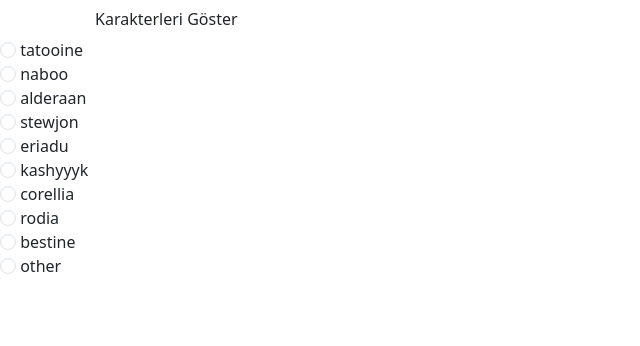
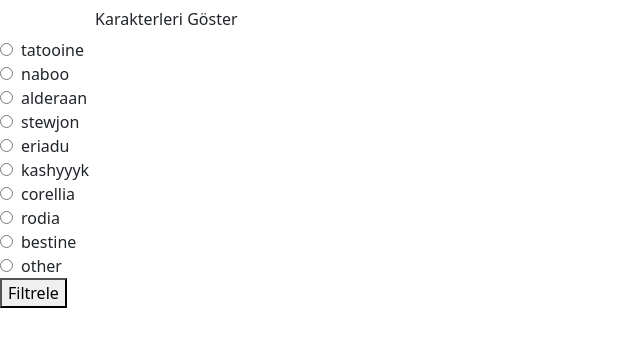
Before and after one commit to furkycl/JavaScript-Star-Wars-Karakterleri, a plain HTML site: page index.html in a window 1280 px wide. Shown: the whole page, without its empty margins (0-640 px from the left). Drawn offline with nearby package versions, Linux system fonts and the light colour scheme.

Commit message:
radio buttonlara filtreleme özelliği eklendi

```diff
--- a/index.html
+++ b/index.html
@@ -17,16 +17,17 @@
                 Göster</button>
         </div>
     </section>
+    <form id="homeworldsfilterform" name="homeworldsfilterform">
+        <div id="homeworlds-filter-container" name="homeworldsfiltercontainer">
+        </div>
+        <button type="submit" onclick="filteredcharacterShow()">Filtrele</button>
+    </form>
+
     <div id="charactersrow" class="row">
     </div>
-    <form name="homeworldsfilterform">
-        <div id="homeworlds-filter-container" name="homeworldsfiltercontainer">
-        </div>
-    </form>
     <script src="script.js"></script>
     <script src="https://cdn.jsdelivr.net/npm/bootstrap@5.3.3/dist/js/bootstrap.bundle.min.js"
         integrity="sha384-YvpcrYf0tY3lHB60NNkmXc5s9fDVZLESaAA55NDzOxhy9GkcIdslK1eN7N6jIeHz"
         crossorigin="anonymous"></script>
 </body>
-
 </html>
--- a/script.js
+++ b/script.js
@@ -196,6 +196,128 @@
 const homeworlds = homeworldsLowercase;
 console.log(homeworlds);
 
+/* o yüzden bu çözümü yaptım Part 3 ve 4 buraya gelecek*/
+const filter_group = document.getElementById("homeworlds-filter-container");
+homeworlds.forEach((world, index) => {
+  const div = document.createElement("div");
+
+  const radio = document.createElement("input");
+  const unique_id = "filter-radio-" + index;
+  radio.id = unique_id;
+  radio.type = "radio";
+  radio.value = world;
+  radio.name = "home";
+  radio.classList.value = "me-2";
+
+  const label = document.createElement("label");
+  label.for = unique_id;
+  label.innerText = world;
+
+  div.appendChild(radio);
+  div.appendChild(label);
+  filter_group.appendChild(div);
+});
+
+
+
+const filter_form = document.getElementById("homeworldsfilterform");
+filter_form.addEventListener("submit", (e) => {
+  e.preventDefault();
+  let filteredHomeworld = "";
+  const data = new FormData(filter_form);
+  for (const entry of data) {
+    filteredHomeworld = entry[1];
+  }
+  filteredcharacterShow(filteredHomeworld);
+});
+
+
+
+function filteredcharacterShow(filteredHomeworld) {
+  if (charactersrow.innerHTML === "") {
+    showcharacters.classList.remove("btn-success");
+    showcharacters.classList.add("btn-danger");
+    showcharacters.innerText = "Karakterleri Gizle";
+  }
+  charactersrow.innerHTML = "";
+  let i;
+  for (i = 0; i < characters.length; i++) {
+    if (
+      (characters[i].homeworld ?? "other").toLowerCase() === filteredHomeworld ||
+      !filteredHomeworld
+    ) {
+      let newdiv = document.createElement("div");
+      newdiv.classList.add("col-3");
+      newdiv.innerHTML = `
+            <div class="card" style="width: 18rem;">
+              <img src="${characters[i % characters.length].pic}" class="card-img-top" alt="...">
+              <ul class="list-group list-group-flush">
+                <li class="list-group-item">ID:${characters[i % characters.length].id}</li>
+                <li class="list-group-item">Name:${characters[i % characters.length].name}</li>
+                <li class="list-group-item">Homeworld:${characters[i % characters.length].homeworld}</li>
+              </ul>
+            </div>`;
+      charactersrow.appendChild(newdiv);
+    }
+  }
+}
+
+/*
+function filteredcharacterShow(filteredHomeworld) {
+  if (charactersrow.innerHTML === "") {
+    showcharacters.classList.remove("btn-success");
+    showcharacters.classList.add("btn-danger");
+    showcharacters.innerText = "Karakterleri Gizle";
+  }
+  charactersrow.innerHTML = "";
+  let i;
+  for (i = 0; i < characters.length; i++) {
+    if (
+      (characters[i].homeworld == "other") === filteredHomeworld ||
+      !filteredHomeworld
+    ) {
+      let newdiv = document.createElement("div");
+      newdiv.classList.add("col-3");
+      newdiv.innerHTML = `
+            <div class="card" style="width: 18rem;">
+              <img src="${characters[i].pic}" class="card-img-top" alt="...">
+              <ul class="list-group list-group-flush">
+                <li class="list-group-item">ID:${characters[i].id}</li>
+                <li class="list-group-item">Name:${characters[i].name}</li>
+                <li class="list-group-item">Homeworld:${characters[i].homeworld}</li>
+              </ul>
+            </div>`;
+      charactersrow.appendChild(newdiv);
+    }
+  }
+}
+*/
+/*
+function filteredcharacterShow(filteredHomeworld) {
+  if (charactersrow.innerHTML === "") {
+    showcharacters.classList.remove("btn-success");
+    showcharacters.classList.add("btn-danger");
+    showcharacters.innerText = "Karakterleri Gizle";
+  }
+  charactersrow.innerHTML = "";
+  let z;
+  for (z = 0; z < characters.length; z++) {
+    let newdiv = document.createElement("div");
+    newdiv.classList.add("col-3");
+    newdiv.innerHTML = `
+        <div class="card" style="width: 18rem;">
+          <img src="${characters[z].pic}" class="card-img-top" alt="...">
+          <ul class="list-group list-group-flush">
+            <li class="list-group-item">ID:${characters[z].id}</li>
+            <li class="list-group-item">Name:${characters[z].name}</li>
+            <li class="list-group-item">Homeworld:${characters[z].homeworld}</li>
+          </ul>
+        </div>`;
+    charactersrow.appendChild(newdiv);
+  }
+}
+*/
+/*
 const radioinputmaker = `
 <div class="form-check">
   <input class="form-check-input" type="radio" name="flexRadioDefault" id="flexRadioDefault1">
@@ -203,12 +325,13 @@
   Default radio
   </label>
 </div> `;
-
-
+*/
+/*
+========>  Çalışıyor fakat aşağıda elementleri okurken burdaki literal stringin içindeki nameye ne yaptıysam bir türlü ulaşamadım!  <=========
 for (k = 0; k < homeworlds.length; k++) {
   let newdivforradio = document.createElement("div");
   newdivforradio.innerHTML = `
-<div class="formcheck">
+<div class="form-check" name="formcheck">
   <input class="form-check-input" type="radio" name="homeworld" id="homeworld-${homeworlds[k]}" value="${homeworlds[k]}">
   <label class="form-check-label" for="homeworld-${homeworlds[k]}">
   ${homeworlds[k]}
@@ -216,11 +339,17 @@
 </div> `;
   document.getElementById("homeworlds-filter-container").appendChild(newdivforradio);
 }
-
-
-
-
-let filteredHomeworld = document.homeworldsfilterform.homeworldsfiltercontainer.newdivforradio.homeworld;
+*/
+/*
+const homeworlds_filterform = document.getElementById("homeworldsfilterform");
+homeworlds_filterform.addEventListener("submit", (event) => {
+  e.preventDefault();
+  const data = new FormData(homeworlds_filterform);
+  console.log(data);
+});
+*/
+/*
+let filteredHomeworld = document.homeworldsfilterform.homeworldsfiltercontainer.formcheck;
 console.log(filteredHomeworld);
 let prev;
 for(k=0;k<filteredHomeworld.length;k++){
@@ -232,7 +361,7 @@
     console.log(this.value)
     });
 }
-
+*/
 /*
 for (k = 0; k < homeworlds.length; k++) {
   let newdivforradio = document.createElement("div");
```
